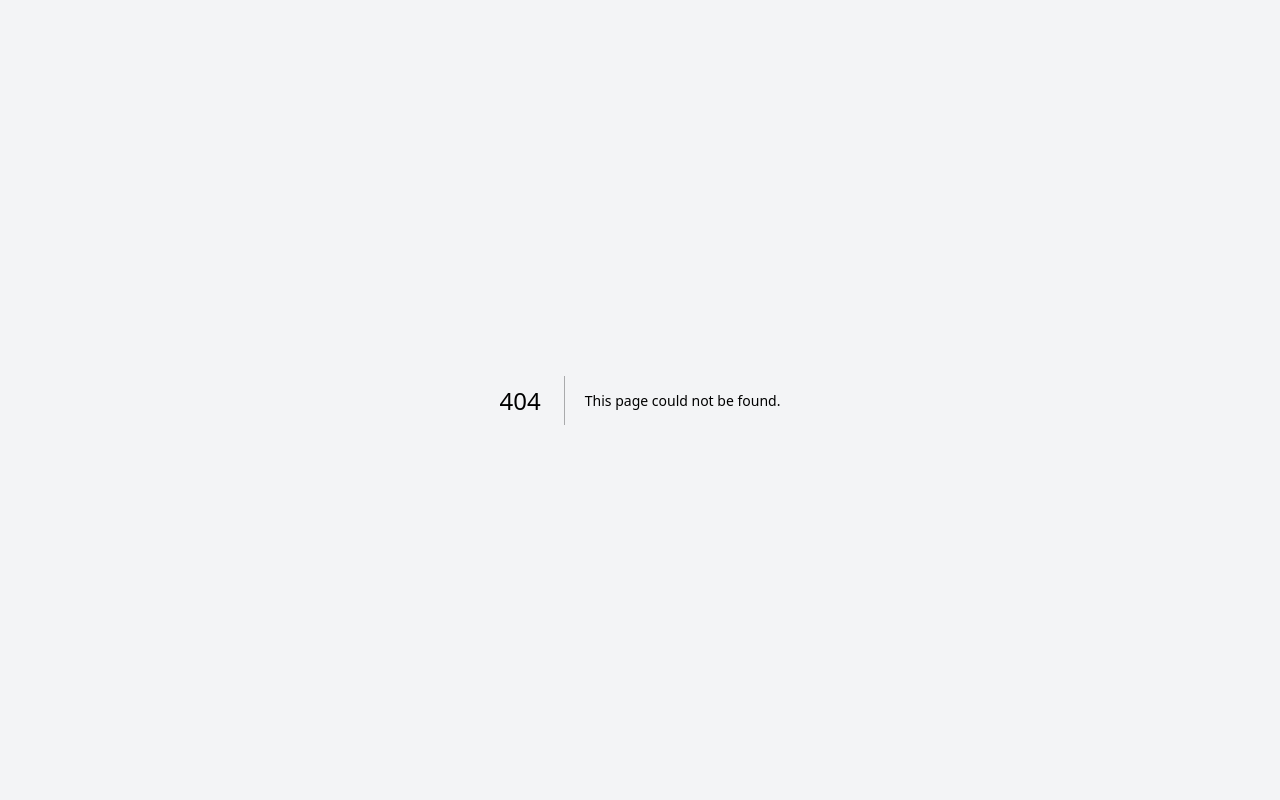
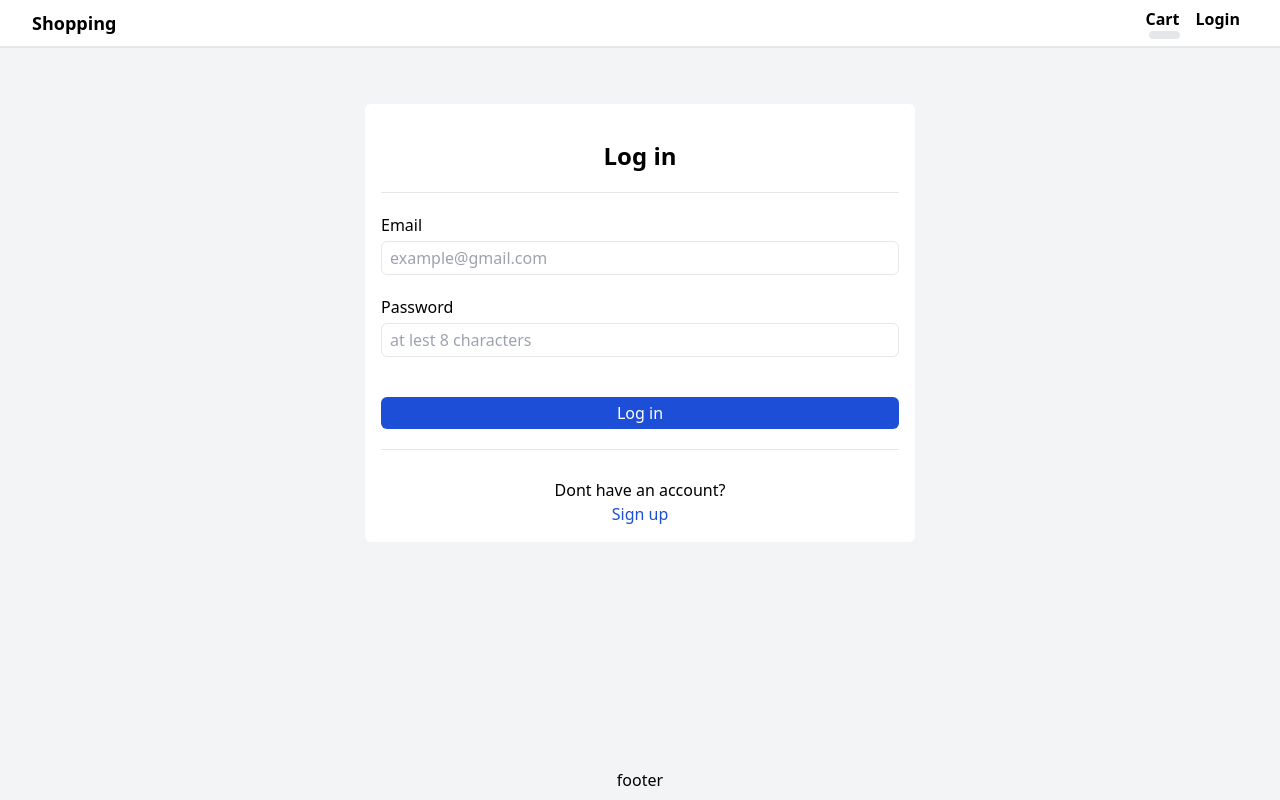
Before and after one commit to Reza0101/shopify-nextjs, a Next.js app: page /login in a window 1280 px wide. Before the commit this address had no page. Built offline with nearby package versions, Linux system fonts and the light colour scheme.

Commit message:
add login page

```diff
--- /dev/null
+++ b/pages/login.tsx
@@ -0,0 +1,45 @@
+import Layout from "@/components/Layout";
+import Link from "next/link";
+
+const loginPage = () => {
+  return (
+    <>
+      <Layout title="Login">
+        <div className="bg-white rounded-md p-4 w-[400px] md:w-[550px] mx-auto mt-10">
+          <p className="text-center font-bold py-5 text-2xl">Log in</p>
+          <hr />
+          <form action="">
+            <label htmlFor="" className="block mt-5">
+              Email
+            </label>
+            <input
+              className="w-full mt-1 outline-blue-700 py-1 pl-2 border rounded-md mb-5"
+              type="email"
+              placeholder="example@gmail.com"
+            />
+            <label htmlFor="" className="block">
+              Password
+            </label>
+            <input
+              className="w-full mt-1 outline-blue-700 py-1 pl-2 border rounded-md mb-5"
+              type="password"
+              placeholder="at lest 8 characters"
+            />
+            <button className="text-white bg-blue-700 w-full my-5 rounded-md py-1">
+              Log in
+            </button>
+          </form>
+          <hr />
+          <div className="text-center mt-7">
+            <p>Dont have an account?</p>
+            <Link href="/register" className="text-blue-700">
+              Sign up
+            </Link>
+          </div>
+        </div>
+      </Layout>
+    </>
+  );
+};
+
+export default loginPage;
```
